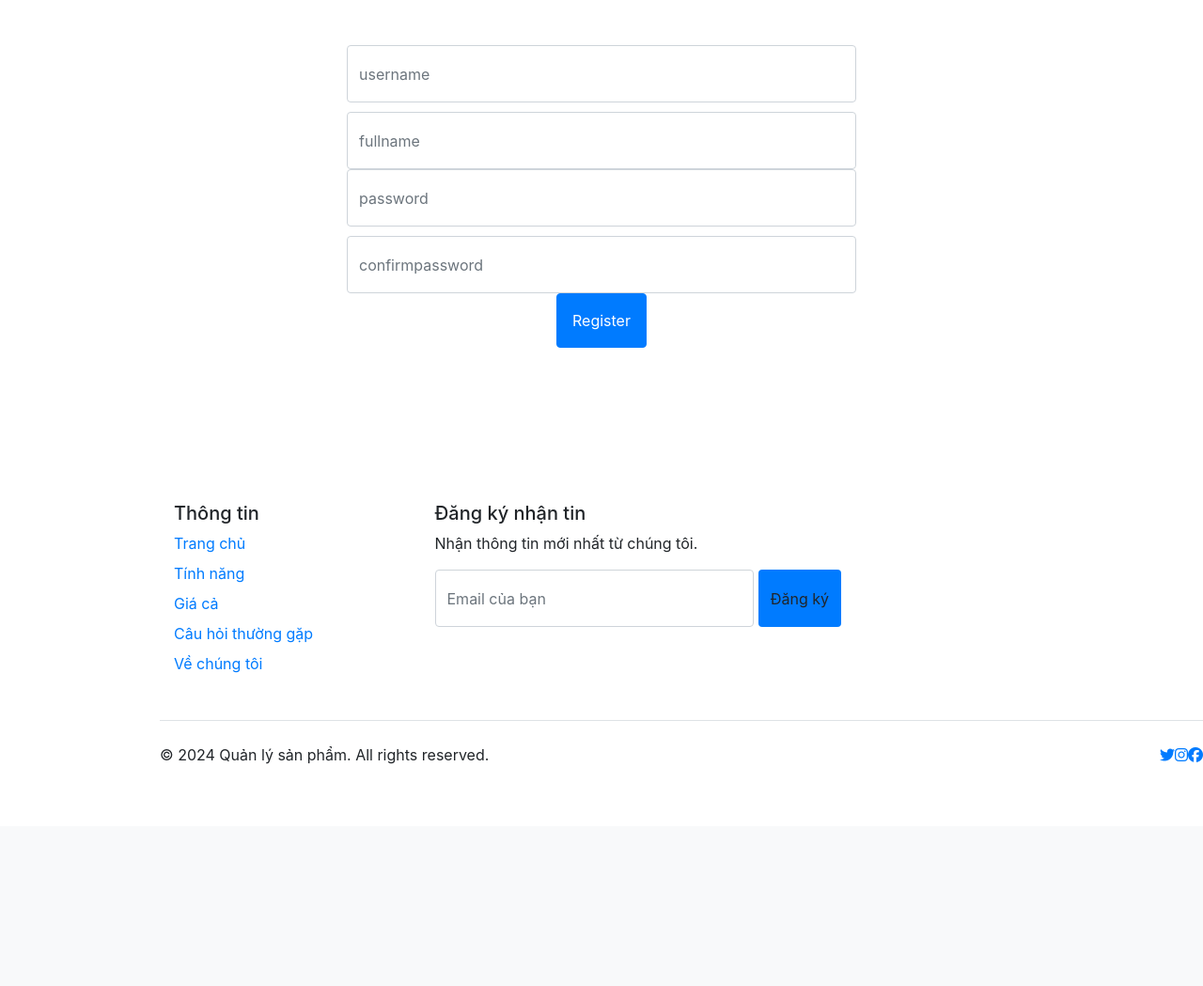
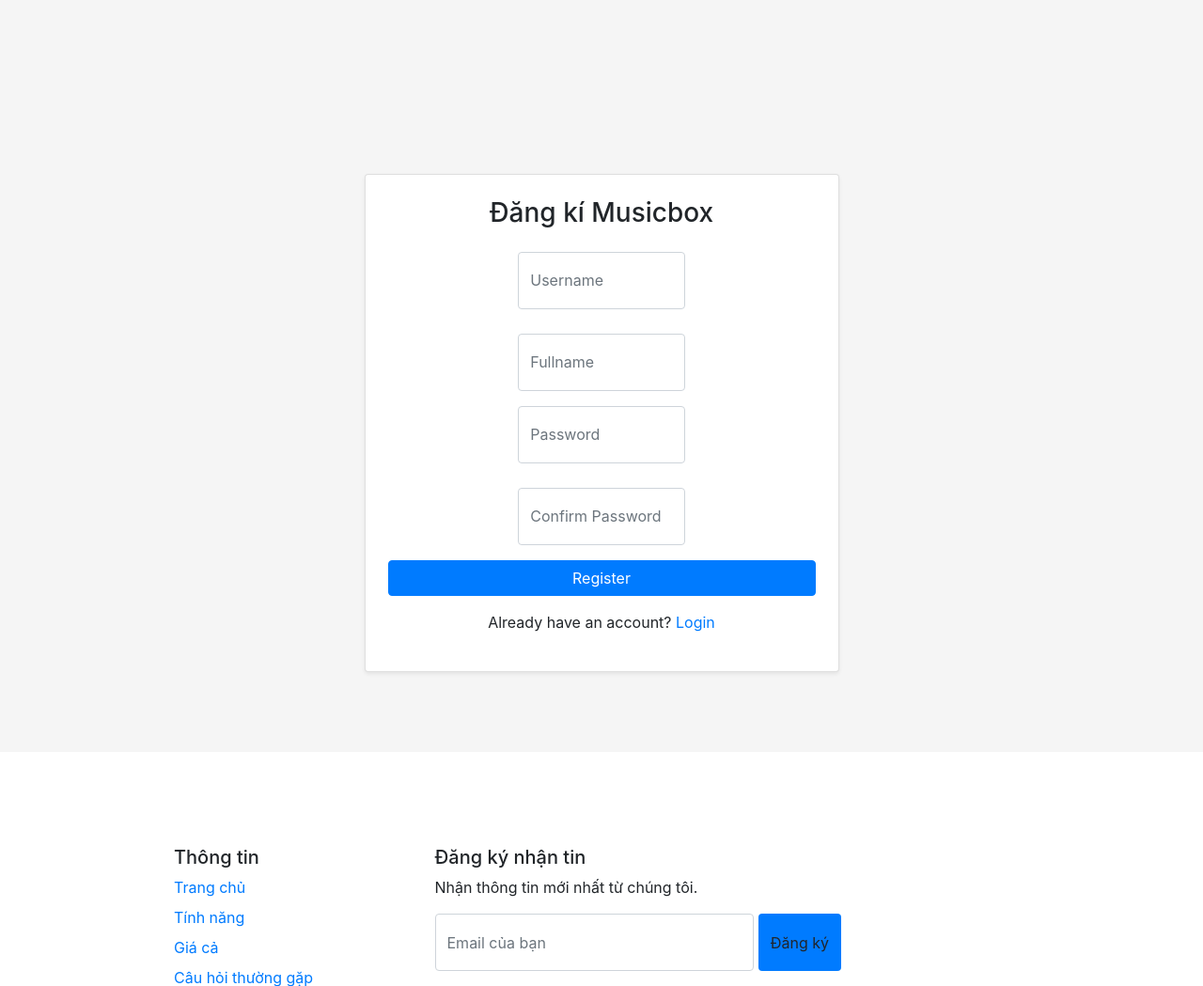
Before and after one commit to UIBreaker/webbanhang.MNM, a PHP site: page /app/views/account/register.php in a window 1280 px wide. Shown: the part 56-1105 px from the top of the page at 94% size. Before the commit the page ends 869 px from the top, so only its background shows below. Run offline with PHP 8.4, Linux system fonts and the light colour scheme; a stand-in replaces the project's code that opens the database connection; some libraries are stand-ins or nearby versions.

Commit message:
BS Login register

```diff
--- a/app/views/account/register.php
+++ b/app/views/account/register.php
@@ -11,30 +11,39 @@ if (isset($errors)) {
 
 ?>
 
-<div class="card-body p-5 text-center">
-    <form class="user" action="/webbanhang/account/save" method="post">
-        <div class="form-group row">
-            <div class="col-sm-6 mb-3 mb-sm-0">
-                <input type="text" class="form-control form-control-user" id="username" name="username" placeholder="username">
+<section class="d-flex align-items-center justify-content-center vh-100" style="background-color: hsl(0, 0%, 96%)">
+  <div class="container">
+    <div class="row justify-content-center">
+      <div class="col-md-6">
+        <div class="card shadow-sm">
+          <div class="card-body p-4">
+            <h3 class="text-center mb-4">Đăng kí Musicbox</h3>
+            <form action="/webbanhang/account/save" method="post">
+              <div class="row">
+                <div class="col-md-6 mb-3">
+                  <input type="text" class="form-control" id="username" name="username" placeholder="Username" required>
                 </div>
-            <div class="col-sm-6">
-                <input type="text" class="form-control form-control-user" id="fullname" name="fullname" placeholder="fullname">
+                <div class="col-md-6 mb-3">
+                  <input type="text" class="form-control" id="fullname" name="fullname" placeholder="Fullname" required>
                 </div>
               </div>
-        <div class="form-group row">
-            <div class="col-sm-6 mb-3 mb-sm-0">
-                <input type="password" class="form-control form-control-user" id="password" name="password" placeholder="password">
+              <div class="row">
+                <div class="col-md-6 mb-3">
+                  <input type="password" class="form-control" id="password" name="password" placeholder="Password" required>
                 </div>
-            <div class="col-sm-6">
-                <input type="password" class="form-control form-control-user" id="confirmpassword" name="confirmpassword" placeholder="confirmpassword">
+                <div class="col-md-6 mb-3">
+                  <input type="password" class="form-control" id="confirmpassword" name="confirmpassword" placeholder="Confirm Password" required>
                 </div>
               </div>
-        <div class="form-group text-center">
-            <button class="btn btn-primary btn-icon-split p-3">
-                Register
-            </button>
+              <div class="text-center">
+                <button type="submit" class="btn btn-primary w-100">Register</button>
               </div>
             </form>
-
+            <p class="text-center mt-3">Already have an account? <a href="/webbanhang/account/login">Login</a></p>
           </div>
+        </div>
+      </div>
+    </div>
+  </div>
+</section>
 <?php include $_SERVER['DOCUMENT_ROOT'] . '/WEBBANHANG/app/views/shares/footer.php'; ?>
--- a/app/views/product/add.php
+++ b/app/views/product/add.php
@@ -6,7 +6,6 @@
     <div class="alert alert-danger">
         <ul>
             <?php foreach ($errors as $error): ?>
-
 <h1>Sửa sản phẩm</h1>
 <?php if (!empty($errors)): ?>
     <div class="alert alert-danger">
--- a/styles.css
+++ b/styles.css
@@ -15,6 +15,10 @@
 }
 
 /* product-list,list-group-item */
+
+.list-group-item h2 {
+
+}
 
 #product-list {
   display: grid;
```
Also changed, not shown: app/views/account/login.php (+19 -20 lines), uploads/111.png (deleted), uploads/blackberry.png (deleted), uploads/Ảnh chụp màn hình 2025-03-31 162523.png (deleted). Lines whose indentation alone changed are shown as unchanged.
